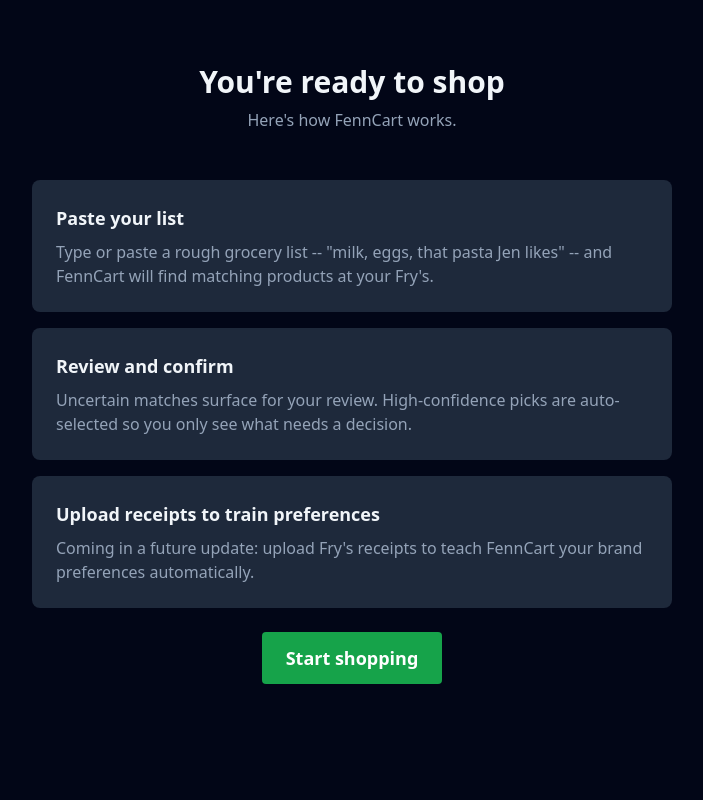
After one commit to EzekielTheMad/FennCart, a Python web app: template templates/tour.html in a window 1280 px wide. The commit adds this page. Shown: the whole page, without its empty margins (288-991 px from the left). Run offline with Jinja, Linux system fonts and the light colour scheme; the template is opened without the code that fills it, so the values that code supplies are empty; some libraries are stand-ins or nearby versions.

Commit message:
feat(01-04): create OAuth routes, wizard step 4 template, tour page, and tests
- Add app/routers/auth.py with /auth/kroger/start (PKCE) and /auth/kroger/callback
- Update templates/setup/step_oauth.html to use /auth/kroger/start endpoint
- Add templates/tour.html standalone page with 3 tips and 'Start shopping' CTA
- Add /tour route to app/routers/pages.py
- Add tests/test_oauth.py with 5 tests covering encryption, refresh, and wizard completion
- All 26 tests pass

```diff
--- a/app/routers/pages.py
+++ b/app/routers/pages.py
@@ -28,3 +28,8 @@ async def history(request: Request):
 @router.get("/settings")
 async def settings(request: Request):
     return templates.TemplateResponse("pages/settings.html", {"request": request, "active_page": "settings"})
+
+
+@router.get("/tour")
+async def tour(request: Request):
+    return templates.TemplateResponse("tour.html", {"request": request})
--- /dev/null
+++ b/templates/tour.html
@@ -0,0 +1,59 @@
+<!DOCTYPE html>
+<html lang="en">
+<head>
+    <meta charset="UTF-8">
+    <meta name="viewport" content="width=device-width, initial-scale=1.0">
+    <title>FennCart — You're ready to shop</title>
+    <script src="https://cdn.tailwindcss.com"></script>
+    <script src="https://unpkg.com/htmx.org@1.9.12" integrity="sha384-ujb1lCLaNG4g7rvSMiMiSe7CnzMwKNUAMi4IFsqDjUhT6LMFIVaFQWiZLyDGdET" crossorigin="anonymous"></script>
+    <script defer src="https://cdn.jsdelivr.net/npm/alpinejs@3.x.x/dist/cdn.min.js"></script>
+</head>
+<body class="bg-slate-950 min-h-screen">
+
+    <div class="max-w-2xl mx-auto py-16 px-4">
+
+        <div class="text-center mb-12">
+            <h1 class="text-3xl font-semibold text-slate-100">You're ready to shop</h1>
+            <p class="text-slate-400 mt-2">Here's how FennCart works.</p>
+        </div>
+
+        <!-- Tip 1 -->
+        <div class="bg-slate-800 rounded-lg p-6 mb-4">
+            <h2 class="text-lg font-semibold text-slate-100 mb-2">Paste your list</h2>
+            <p class="text-slate-400">
+                Type or paste a rough grocery list -- "milk, eggs, that pasta Jen likes" -- and FennCart will
+                find matching products at your Fry's.
+            </p>
+        </div>
+
+        <!-- Tip 2 -->
+        <div class="bg-slate-800 rounded-lg p-6 mb-4">
+            <h2 class="text-lg font-semibold text-slate-100 mb-2">Review and confirm</h2>
+            <p class="text-slate-400">
+                Uncertain matches surface for your review. High-confidence picks are auto-selected so you only
+                see what needs a decision.
+            </p>
+        </div>
+
+        <!-- Tip 3 -->
+        <div class="bg-slate-800 rounded-lg p-6 mb-4">
+            <h2 class="text-lg font-semibold text-slate-100 mb-2">Upload receipts to train preferences</h2>
+            <p class="text-slate-400">
+                Coming in a future update: upload Fry's receipts to teach FennCart your brand preferences
+                automatically.
+            </p>
+        </div>
+
+        <div class="text-center mt-6">
+            <a
+                href="/shopping"
+                class="bg-green-600 hover:bg-green-700 text-white font-semibold py-3 px-6 rounded text-lg inline-block"
+            >
+                Start shopping
+            </a>
+        </div>
+
+    </div>
+
+</body>
+</html>
```
Also changed, not shown: app/routers/auth.py (added, +48 -0 lines), templates/setup/step_oauth.html (+17 -13 lines), tests/test_oauth.py (added, +110 -0 lines).
